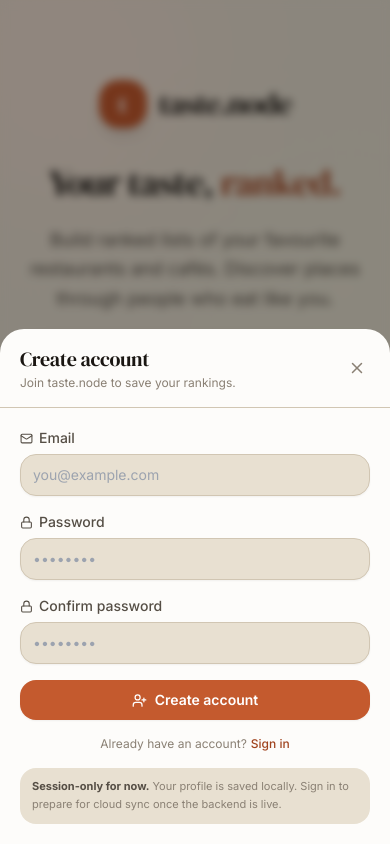
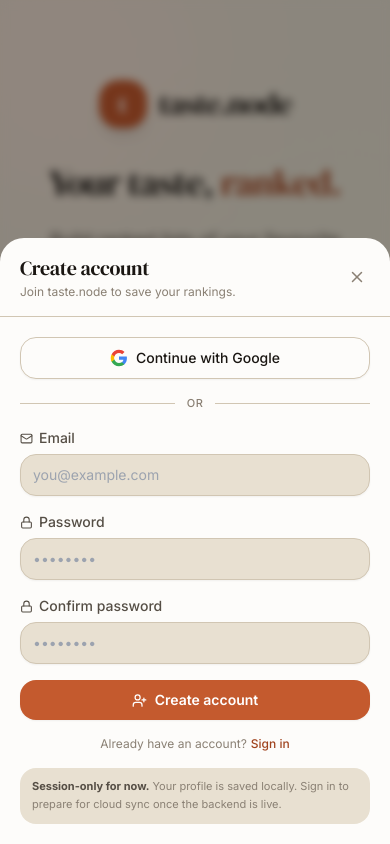
Before and after one commit to SumerSG/taste.node, a React (Vite) app in the folder web/: page / in a window 390 px wide. Both pictures are taken after a click on the button "Create account". Shown: the top 844 px of the page. Built offline with nearby package versions, Linux system fonts and the light colour scheme; no server answers; the database is empty.

Commit message:
feat: sign in with Google

```diff
--- a/web/src/components/AuthModal.tsx
+++ b/web/src/components/AuthModal.tsx
@@ -1,6 +1,17 @@
 import { useState, useEffect } from "react";
 import { useAuthState, useAuthActions } from "../hooks/useAuth";
 import { X, Mail, Lock, LogIn, UserPlus, AlertCircle } from "lucide-react";
+
+function GoogleIcon({ size = 18 }: { size?: number }) {
+  return (
+    <svg width={size} height={size} viewBox="0 0 24 24" aria-hidden="true">
+      <path fill="#4285F4" d="M22.56 12.25c0-.78-.07-1.53-.2-2.25H12v4.26h5.92a5.05 5.05 0 01-2.19 3.31v2.77h3.55c2.08-1.92 3.28-4.74 3.28-8.09z" />
+      <path fill="#34A853" d="M12 23c2.97 0 5.46-.98 7.28-2.66l-3.55-2.77c-.98.66-2.23 1.06-3.73 1.06-2.87 0-5.3-1.94-6.16-4.53H2.18v2.84C3.99 20.53 7.7 23 12 23z" />
+      <path fill="#FBBC05" d="M5.84 14.09c-.22-.66-.35-1.36-.35-2.09s.13-1.43.35-2.09V7.07H2.18C1.43 8.55 1 10.22 1 12s.43 3.45 1.18 4.93l2.85-2.22.81-.62z" />
+      <path fill="#EA4335" d="M12 5.38c1.62 0 3.06.56 4.21 1.64l3.15-3.15C17.45 2.09 14.97 1 12 1 7.7 1 3.99 3.47 2.18 7.07l3.66 2.84c.86-2.6 3.3-4.53 6.16-4.53z" />
+    </svg>
+  );
+}
 
 type Mode = "signin" | "signup";
 
@@ -17,7 +28,8 @@ export function AuthModal({ open, onClose, initialMode = "signin" }: Props) {
   const [confirm, setConfirm] = useState("");
   const [busy, setBusy] = useState(false);
   const { error } = useAuthState();
-  const { login, register, clearError } = useAuthActions();
+  const { login, register, loginWithGoogle, clearError } = useAuthActions();
+  const [googleBusy, setGoogleBusy] = useState(false);
 
   useEffect(() => {
     if (open) {
@@ -64,6 +76,16 @@ export function AuthModal({ open, onClose, initialMode = "signin" }: Props) {
     }
   };
 
+  const handleGoogle = async () => {
+    setGoogleBusy(true);
+    try {
+      await loginWithGoogle();
+      // redirect happens inside loginWithGoogle; no need to close modal
+    } catch {
+      setGoogleBusy(false);
+    }
+  };
+
   return (
     <div className="fixed inset-0 z-50 flex items-end sm:items-center justify-center bg-black/40 p-0 sm:p-4 backdrop-blur-sm">
       <div className="flex max-h-[92vh] sm:max-h-[90vh] w-full sm:max-w-md flex-col overflow-hidden rounded-t-3xl sm:rounded-3xl bg-paper shadow-elevated">
@@ -89,6 +111,25 @@ export function AuthModal({ open, onClose, initialMode = "signin" }: Props) {
 
         {/* Form */}
         <form onSubmit={handleSubmit} className="flex-1 overflow-y-auto p-5 space-y-4">
+          <button
+            type="button"
+            onClick={handleGoogle}
+            disabled={googleBusy}
+            className="flex w-full items-center justify-center gap-2 rounded-xl border border-cream-dark bg-paper px-3 py-2.5 text-sm font-medium text-ink shadow-sm transition hover:bg-cream disabled:opacity-60"
+          >
+            {googleBusy ? (
+              <span className="h-4 w-4 animate-spin rounded-full border-2 border-sienna-500 border-t-transparent" />
+            ) : (
+              <GoogleIcon />
+            )}
+            {googleBusy ? "Redirecting…" : "Continue with Google"}
+          </button>
+
+          <div className="flex items-center gap-3">
+            <div className="h-px flex-1 bg-cream-dark" />
+            <span className="text-[11px] font-medium uppercase tracking-wider text-ink-faint">or</span>
+            <div className="h-px flex-1 bg-cream-dark" />
+          </div>
           {error && (
             <div className="flex items-start gap-2 rounded-xl bg-red-50 px-3 py-2.5 text-sm text-red-700 ring-1 ring-red-200">
               <AlertCircle size={16} className="mt-0.5 shrink-0" />
--- a/web/src/context/AuthContext.defs.ts
+++ b/web/src/context/AuthContext.defs.ts
@@ -10,6 +10,7 @@ interface AuthState {
 interface AuthActions {
   login: (email: string, password: string) => Promise<void>;
   register: (email: string, password: string) => Promise<void>;
+  loginWithGoogle: () => Promise<void>;
   logout: () => Promise<void>;
   clearError: () => void;
 }
--- a/web/src/context/AuthContext.tsx
+++ b/web/src/context/AuthContext.tsx
@@ -1,6 +1,6 @@
 import { useEffect, useState, useCallback } from "react";
 import type { User } from "@supabase/supabase-js";
-import { getCurrentUser, signInWithPassword, signUp, signOut, onAuthStateChange } from "../lib/supabase";
+import { getCurrentUser, signInWithPassword, signUp, signInWithGoogle, signOut, onAuthStateChange } from "../lib/supabase";
 import { AuthStateContext, AuthActionsContext } from "./AuthContext.defs";
 
 export function AuthProvider({ children }: { children: React.ReactNode }) {
@@ -44,6 +44,17 @@ export function AuthProvider({ children }: { children: React.ReactNode }) {
     }
   }, []);
 
+  const loginWithGoogle = useCallback(async () => {
+    setError(null);
+    try {
+      await signInWithGoogle();
+    } catch (err) {
+      const message = err instanceof Error ? err.message : "Google sign in failed";
+      setError(message);
+      throw err;
+    }
+  }, []);
+
   const logout = useCallback(async () => {
     setError(null);
     try {
@@ -59,7 +70,7 @@ export function AuthProvider({ children }: { children: React.ReactNode }) {
 
   return (
     <AuthStateContext.Provider value={{ user, loading, error }}>
-      <AuthActionsContext.Provider value={{ login, register, logout, clearError }}>
+      <AuthActionsContext.Provider value={{ login, register, loginWithGoogle, logout, clearError }}>
         {children}
       </AuthActionsContext.Provider>
     </AuthStateContext.Provider>
--- a/web/src/lib/supabase.ts
+++ b/web/src/lib/supabase.ts
@@ -44,6 +44,17 @@ export async function signUp(email: string, password: string) {
   return data;
 }
 
+export async function signInWithGoogle() {
+  if (!supabase) throw new Error("Supabase not configured");
+  const { data, error } = await supabase.auth.signInWithOAuth({
+    provider: "google",
+    options: { redirectTo: window.location.origin },
+  });
+  if (error) throw error;
+  if (data.url) window.location.href = data.url;
+  return data;
+}
+
 export async function signOut() {
   if (!supabase) throw new Error("Supabase not configured");
   const { error } = await supabase.auth.signOut();
--- a/web/src/views/LandingView.tsx
+++ b/web/src/views/LandingView.tsx
@@ -1,6 +1,18 @@
 import { useState } from "react";
 import { AuthModal } from "../components/AuthModal";
 import { LogIn, UserPlus, Sparkles, UtensilsCrossed, ListOrdered } from "lucide-react";
+import { useAuthActions } from "../hooks/useAuth";
+
+function GoogleIcon({ size = 18 }: { size?: number }) {
+  return (
+    <svg width={size} height={size} viewBox="0 0 24 24" aria-hidden="true">
+      <path fill="#4285F4" d="M22.56 12.25c0-.78-.07-1.53-.2-2.25H12v4.26h5.92a5.05 5.05 0 01-2.19 3.31v2.77h3.55c2.08-1.92 3.28-4.74 3.28-8.09z" />
+      <path fill="#34A853" d="M12 23c2.97 0 5.46-.98 7.28-2.66l-3.55-2.77c-.98.66-2.23 1.06-3.73 1.06-2.87 0-5.3-1.94-6.16-4.53H2.18v2.84C3.99 20.53 7.7 23 12 23z" />
+      <path fill="#FBBC05" d="M5.84 14.09c-.22-.66-.35-1.36-.35-2.09s.13-1.43.35-2.09V7.07H2.18C1.43 8.55 1 10.22 1 12s.43 3.45 1.18 4.93l2.85-2.22.81-.62z" />
+      <path fill="#EA4335" d="M12 5.38c1.62 0 3.06.56 4.21 1.64l3.15-3.15C17.45 2.09 14.97 1 12 1 7.7 1 3.99 3.47 2.18 7.07l3.66 2.84c.86-2.6 3.3-4.53 6.16-4.53z" />
+    </svg>
+  );
+}
 
 interface Props {
   onGuestEnter?: () => void;
@@ -9,6 +21,8 @@ interface Props {
 export function LandingView({ onGuestEnter }: Props) {
   const [showAuth, setShowAuth] = useState(false);
   const [authMode, setAuthMode] = useState<"signin" | "signup">("signin");
+  const { loginWithGoogle } = useAuthActions();
+  const [googleBusy, setGoogleBusy] = useState(false);
 
   const openSignIn = () => {
     setAuthMode("signin");
@@ -18,6 +32,15 @@ export function LandingView({ onGuestEnter }: Props) {
   const openSignUp = () => {
     setAuthMode("signup");
     setShowAuth(true);
+  };
+
+  const handleGoogle = async () => {
+    setGoogleBusy(true);
+    try {
+      await loginWithGoogle();
+    } catch {
+      setGoogleBusy(false);
+    }
   };
 
   return (
@@ -46,7 +69,27 @@ export function LandingView({ onGuestEnter }: Props) {
           </p>
 
           {/* CTAs */}
-          <div className="mt-10 flex flex-col items-center justify-center gap-3 sm:flex-row">
+          <div className="mt-10 flex flex-col items-center justify-center gap-3">
+            <button
+              onClick={handleGoogle}
+              disabled={googleBusy}
+              className="flex w-full items-center justify-center gap-2 rounded-xl border border-cream-dark bg-paper px-8 py-3 text-base font-medium text-ink shadow-sm transition hover:bg-cream disabled:opacity-60 sm:w-auto"
+            >
+              {googleBusy ? (
+                <span className="h-4 w-4 animate-spin rounded-full border-2 border-sienna-500 border-t-transparent" />
+              ) : (
+                <GoogleIcon />
+              )}
+              {googleBusy ? "Redirecting…" : "Continue with Google"}
+            </button>
+
+            <div className="flex w-full items-center gap-3 sm:w-auto">
+              <div className="h-px flex-1 bg-cream-dark" />
+              <span className="text-[11px] font-medium uppercase tracking-wider text-ink-faint">or</span>
+              <div className="h-px flex-1 bg-cream-dark" />
+            </div>
+
+            <div className="flex w-full flex-col gap-3 sm:flex-row sm:w-auto">
               <button
                 onClick={openSignUp}
                 className="btn-primary w-full gap-2 px-8 py-3 text-base shadow-lg sm:w-auto"
@@ -59,6 +102,7 @@ export function LandingView({ onGuestEnter }: Props) {
               >
                 <LogIn size={18} /> Sign in
               </button>
+            </div>
           </div>
 
           {onGuestEnter && (
```
Also changed, not shown: 5 other files (tests, documents, lock files or other folders). Lines whose indentation alone changed are shown as unchanged.
